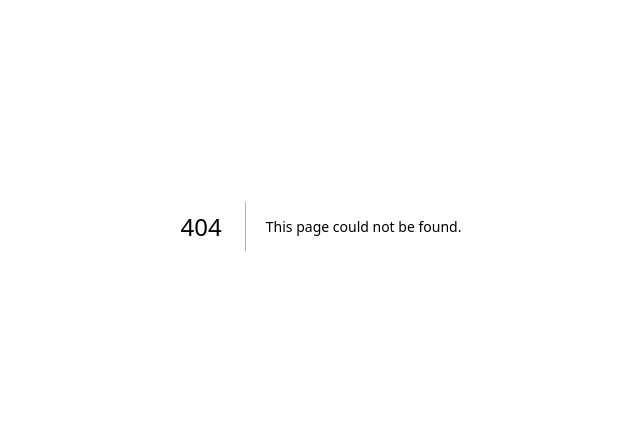
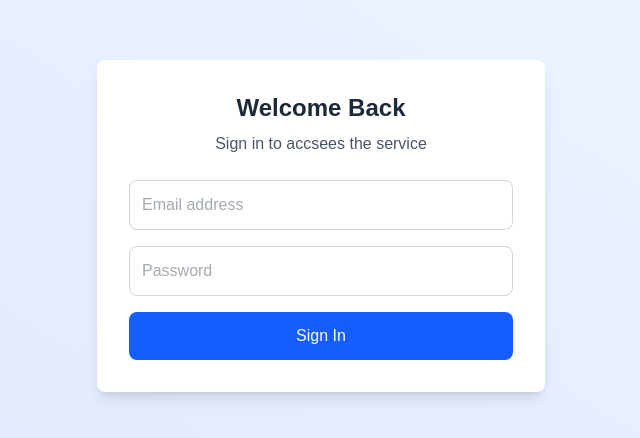
Before and after one commit to MontherALS/ShiftMS-Client, a Next.js app: page /login in a window 1280 px wide. Before the commit this address had no page. Shown: the part 174-612 px from the top of the page, without its empty margins (319-959 px from the left). Built offline with nearby package versions, Linux system fonts and the light colour scheme.

Commit message:
Implemented login page with JWT auth, protected /dashboard, saved token in localStorage, and added logout button

```diff
--- a/app/components/NavBar.jsx
+++ b/app/components/NavBar.jsx
@@ -14,7 +14,7 @@ export default function NavBar() {
       </div>
       {/* Navigation Links */}
       <nav className="flex gap-4">
-        <Link href="/" className={linkStyle}>
+        <Link href="/dashboard" className={linkStyle}>
           Dashboard
         </Link>
         <Link href="/groups" className={linkStyle}>
@@ -26,6 +26,20 @@ export default function NavBar() {
         <Link href="/help" className={linkStyle}>
           Help
         </Link>
+        <button
+          className="text-gray-100 bg-orange-700 font-semibold px-3 py-2 rounded-2xl hover:bg-orange-800 duration-300 transition cursor-pointer"
+          onClick={() => {
+            const alert = window.confirm(
+              "Are you sure you want to logout? You will be redirected to the login page."
+            );
+            if (alert) {
+              localStorage.removeItem("token");
+              window.location.href = "/login";
+            } else return null;
+          }}
+        >
+          Logout
+        </button>
       </nav>
     </header>
   );
--- /dev/null
+++ b/app/dashboard/page.jsx
@@ -0,0 +1,34 @@
+"use client";
+import React from "react";
+import { useEffect } from "react";
+//components
+import NavBar from "../components/NavBar";
+import CurrentGroups from "../components/CurrentGroups";
+import EmployesCards from "../components/EmployesCards";
+import NextGroup from "../components/NextGroup";
+export default function DashboardPage() {
+  useEffect(() => {
+    const token = localStorage.getItem("token");
+    if (!token) {
+      window.location.href = "/login";
+      return null;
+    }
+  }, []);
+  return (
+    <div className="min-h-screen bg-gradient-to-br from-[#f8fafc] to-[#e2e8f0] p-6">
+      {/* Navigation */}
+      <NavBar />
+
+      {/* Main Content */}
+      <main className=" flex flex-col max-w-6xl gap-8 mx-auto">
+        <CurrentGroups />
+
+        {/* Next Shift Section */}
+        <NextGroup />
+
+        {/* Current Employees Section */}
+        <EmployesCards />
+      </main>
+    </div>
+  );
+}
--- /dev/null
+++ b/app/login/page.js
@@ -0,0 +1,78 @@
+"use client";
+import React from "react";
+import { useState } from "react";
+export default function LoginPage() {
+  const [formData, setFormData] = useState({
+    email: "",
+    password: "",
+  });
+
+  function handleChange(e) {
+    const { name, value } = e.target;
+    setFormData((prevData) => ({
+      ...prevData,
+      [name]: value,
+    }));
+  }
+  async function handleSubmit(e) {
+    e.preventDefault();
+    const res = await fetch("http://localhost:5000/login", {
+      method: "POST",
+      headers: {
+        "Content-Type": "application/json",
+      },
+      body: JSON.stringify(formData),
+    });
+    if (!res.ok) return console.log("Login failed");
+
+    const data = await res.json();
+
+    if (data.token) {
+      localStorage.setItem("token", data.token);
+      window.location.href = "/dashboard";
+    }
+  }
+  return (
+    <section className="bg-gradient-to-bl from-blue-50 to-indigo-100 min-h-screen flex items-center justify-center p-4">
+      <div className="bg-white rounded-lg shadow-lg p-8 w-full max-w-md">
+        <div className="text-center mb-6">
+          <h1 className="text-2xl font-bold text-gray-800">Welcome Back</h1>
+          <p className="text-gray-600 mt-2">Sign in to accsees the service</p>
+        </div>
+
+        <form onSubmit={handleSubmit} className="space-y-4">
+          <div>
+            <input
+              value={formData.email}
+              onChange={handleChange}
+              type="email"
+              name="email"
+              placeholder="Email address"
+              className="w-full p-3 border text-gray-600 border-gray-300 rounded-lg focus:outline-none focus:ring-2 focus:ring-blue-500"
+              required
+            />
+          </div>
+
+          <div>
+            <input
+              value={formData.password}
+              onChange={handleChange}
+              type="password"
+              name="password"
+              placeholder="Password"
+              className="w-full p-3 border text-gray-600 border-gray-300 rounded-lg focus:outline-none focus:ring-2 focus:ring-blue-500"
+              required
+            />
+          </div>
+
+          <button
+            type="submit"
+            className="w-full bg-blue-600 text-white p-3 rounded-lg hover:bg-blue-700 transition duration-200"
+          >
+            Sign In
+          </button>
+        </form>
+      </div>
+    </section>
+  );
+}
--- a/app/page.js
+++ b/app/page.js
@@ -1,25 +1,27 @@
-import React from "react";
-import NavBar from "./components/NavBar";
+"use client";
+import Link from "next/link";
 
-import CurrentGroups from "./components/CurrentGroups";
-import EmployesCards from "./components/EmployesCards";
-import NextGroup from "./components/NextGroup";
 export default function Home() {
   return (
-    <div className="min-h-screen bg-gradient-to-br from-[#f8fafc] to-[#e2e8f0] p-6">
-      {/* Navigation */}
-      <NavBar />
+    <main className="min-h-screen bg-gradient-to-br from-slate-50 to-slate-200 flex items-center justify-center px-6">
+      <div className="max-w-3xl text-center space-y-6">
+        <h1 className="text-4xl sm:text-5xl font-bold text-gray-800">
+          Welcome to <span className="text-blue-600">ShiftGroups</span>
+        </h1>
 
-      {/* Main Content */}
-      <main className=" flex flex-col max-w-6xl gap-8 mx-auto">
-        <CurrentGroups />
+        <p className="text-lg sm:text-xl text-gray-600">
+          A smart platform for managing employee shifts and group schedules with
+          ease and clarity. Save time, stay organized, and keep everything in
+          one place.
+        </p>
 
-        {/* Next Shift Section */}
-        <NextGroup />
-
-        {/* Current Employees Section */}
-        <EmployesCards />
-      </main>
-    </div>
+        <Link
+          href="/login"
+          className="inline-block mt-4 bg-blue-600 text-white text-lg font-medium px-6 py-3 rounded-lg shadow hover:bg-blue-700 transition"
+        >
+          Get Started
+        </Link>
+      </div>
+    </main>
   );
 }
```
